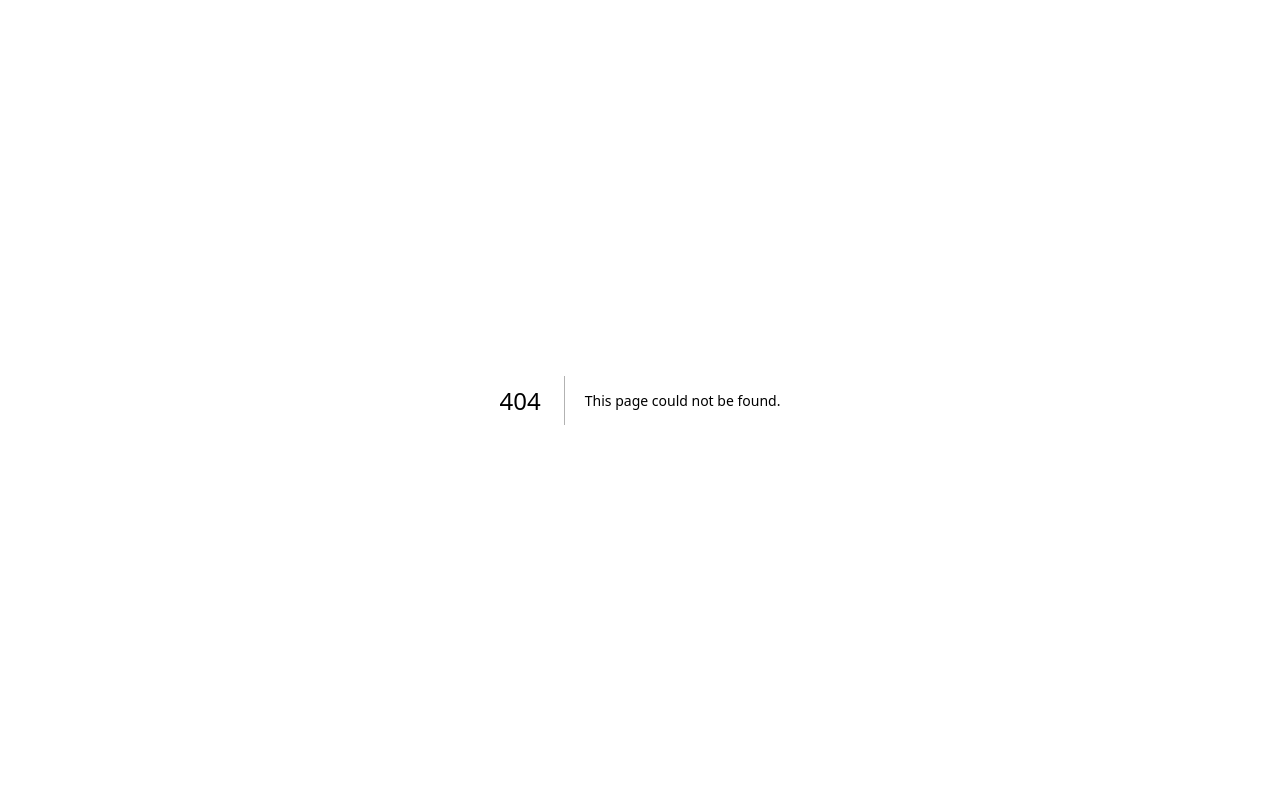
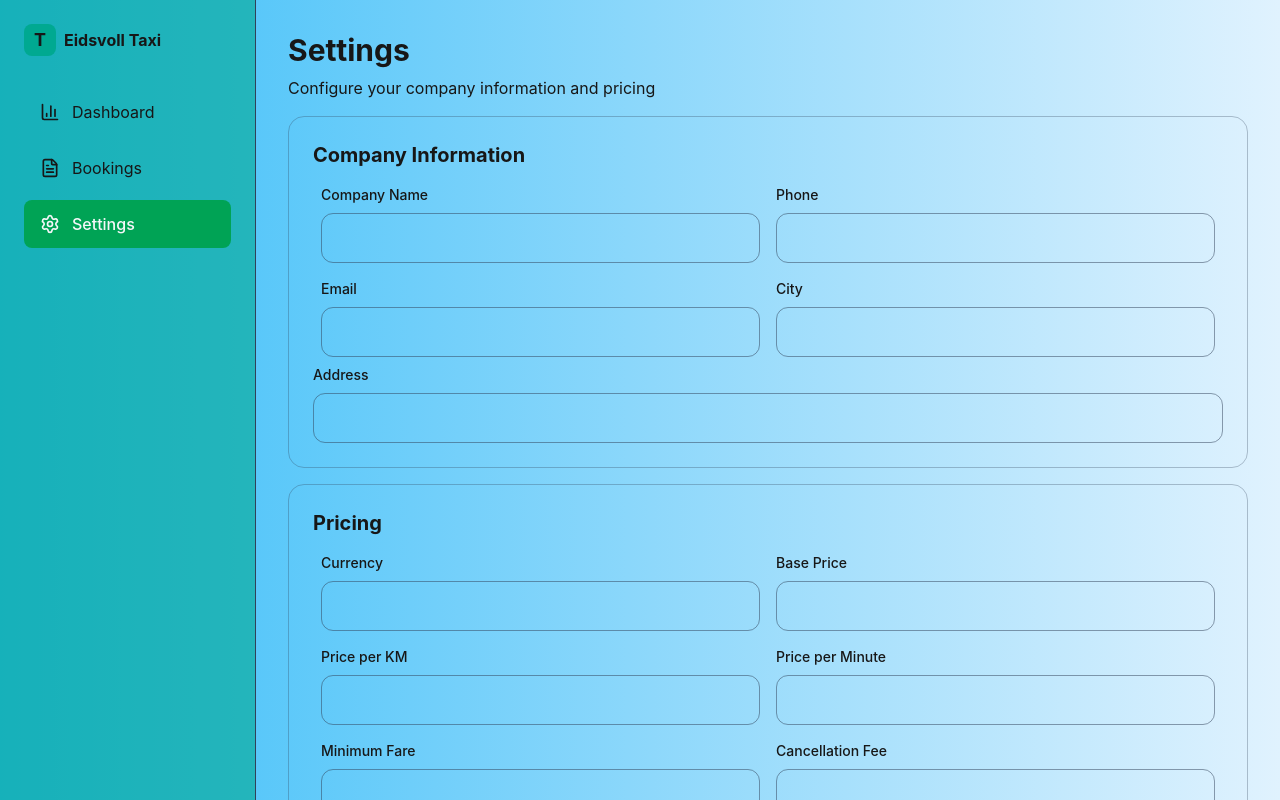
Before and after one commit to Enayat-Ahmadi/taxiapp, a Next.js app: page /admin/settings in a window 1280 px wide. Before the commit this address had no page. Built offline with nearby package versions, Linux system fonts and the light colour scheme.

Commit message:
add settings form

```diff
--- /dev/null
+++ b/app/admin/settings/page.tsx
@@ -0,0 +1,42 @@
+import { Button, Card, Input } from "@/components/ui";
+import { Save } from "lucide-react";
+
+export default function Settings() {
+  return (
+    <div className="">
+      <h1 className="text-3xl font-bold text-ink mb-2">Settings</h1>
+      <p className="text-ink">Configure your company information and pricing</p>
+      <form>
+        <Card className="mt-4">
+          <h2 className="text-xl font-bold mb-4">Company Information</h2>
+          <div className="grid md:grid-cols-2 gap-4 m-2">
+            <Input label="Company Name" />
+            <Input label="Phone" />
+            <Input label="Email" />
+            <Input label="City" />
+          </div>
+          <Input label="Address" />
+        </Card>
+        <Card className="mt-4">
+          <h2 className="text-xl font-bold text-ink mb-4">Pricing</h2>
+          <div className="grid md:grid-cols-2 gap-4 m-2">
+            <Input label="Currency" type="text" />
+            <Input label="Base Price" type="number" step="0.01" />
+            <Input label="Price per KM" type="number" step="0.01" />
+            <Input label="Price per Minute" type="number" step="0.01" />
+            <Input label="Minimum Fare" type="number" step="0.01" />
+            <Input label="Cancellation Fee" type="number" step="0.01" />
+            <Input label="Platform Fee %" type="number" step="0.01" />
+          </div>
+        </Card>
+        <Button
+          type="submit"
+          className="flex items-center gap-2 bg-teal mt-2 text-cloud-light"
+        >
+          <Save className="w-5 h-5" />
+          Save Settings
+        </Button>
+      </form>
+    </div>
+  );
+}
--- a/components/admin/AdminNav.tsx
+++ b/components/admin/AdminNav.tsx
@@ -2,12 +2,13 @@
 
 import Link from "next/link";
 import { usePathname } from "next/navigation";
-import { BarChart3, FileText } from "lucide-react";
+import { BarChart3, FileText, Settings } from "lucide-react";
 import { cn } from "@/lib/utils";
 
 const ADMIN_NAV_ITEMS = [
   { href: "/admin", label: "Dashboard", icon: BarChart3 },
   { href: "/admin/bookings", label: "Bookings", icon: FileText },
+  { href: "/admin/settings", label: "Settings", icon: Settings },
 ];
 export default function AdminNav({ onClick }: { onClick?: () => void }) {
   const pathname = usePathname();
```
